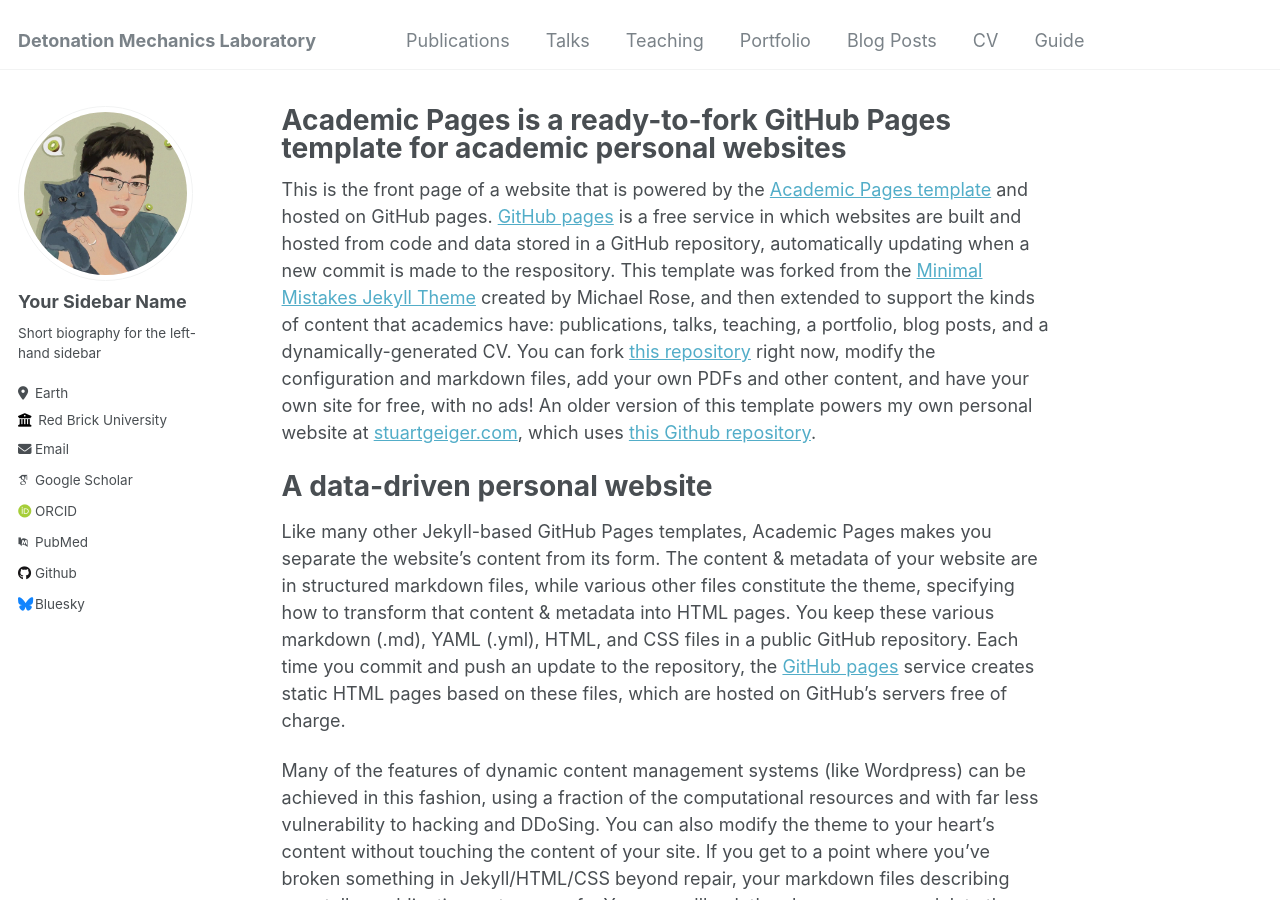
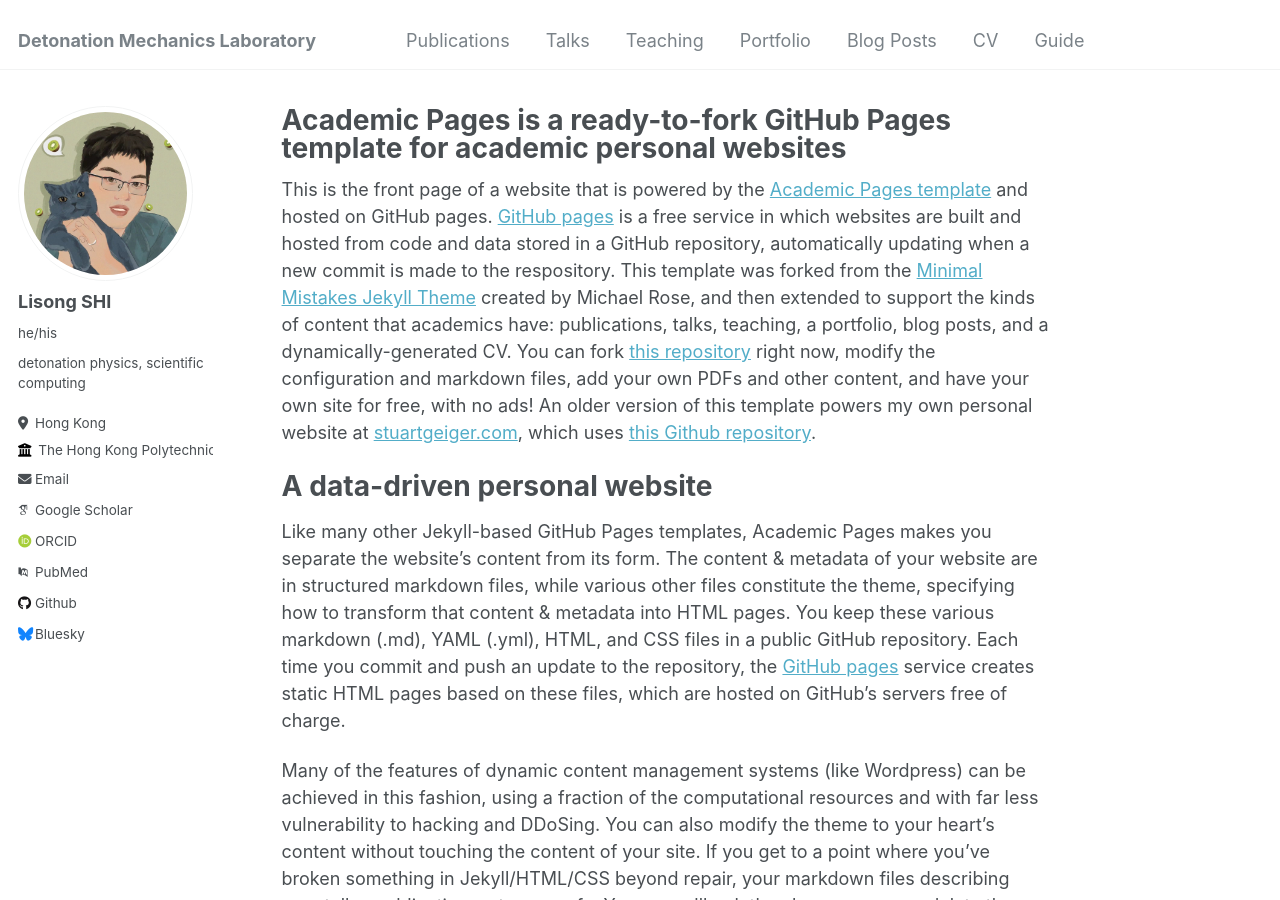
Before and after one commit to Mulan-K/mulan-k.github.io, a Jekyll site: the page built from _pages/about.md, in a window 1280 px wide and 900 px high. Built offline with Jekyll 4.4.1, drawn with Linux system fonts in a browser that asks for light colours; some web fonts are replaced.

Commit message:
Update _config.yml

```diff
--- a/_config.yml
+++ b/_config.yml
@@ -22,13 +22,13 @@ repository               : "mulan-k/mulan-k.github.io"
 author:
   # Biographic information
   avatar           : "profile.jpg"
-  name             : "Your Sidebar Name"
-  pronouns         : # example: "she/her"
-  bio              : "Short biography for the left-hand sidebar"
-  location         : "Earth"
-  employer         : "Red Brick University"
+  name             : "Lisong SHI"
+  pronouns         : "he/his" # example: "she/her"
+  bio              : "detonation physics, scientific computing"
+  location         : "Hong Kong"
+  employer         : "The Hong Kong Polytechnic University"
   uri              : # URL
-  email            : "none@example.org"
+  email            : "ls.mark.shi@gmail.com"
 
   # Academic websites
   arxiv            : # URL - Update with the correct link to your profile
```
